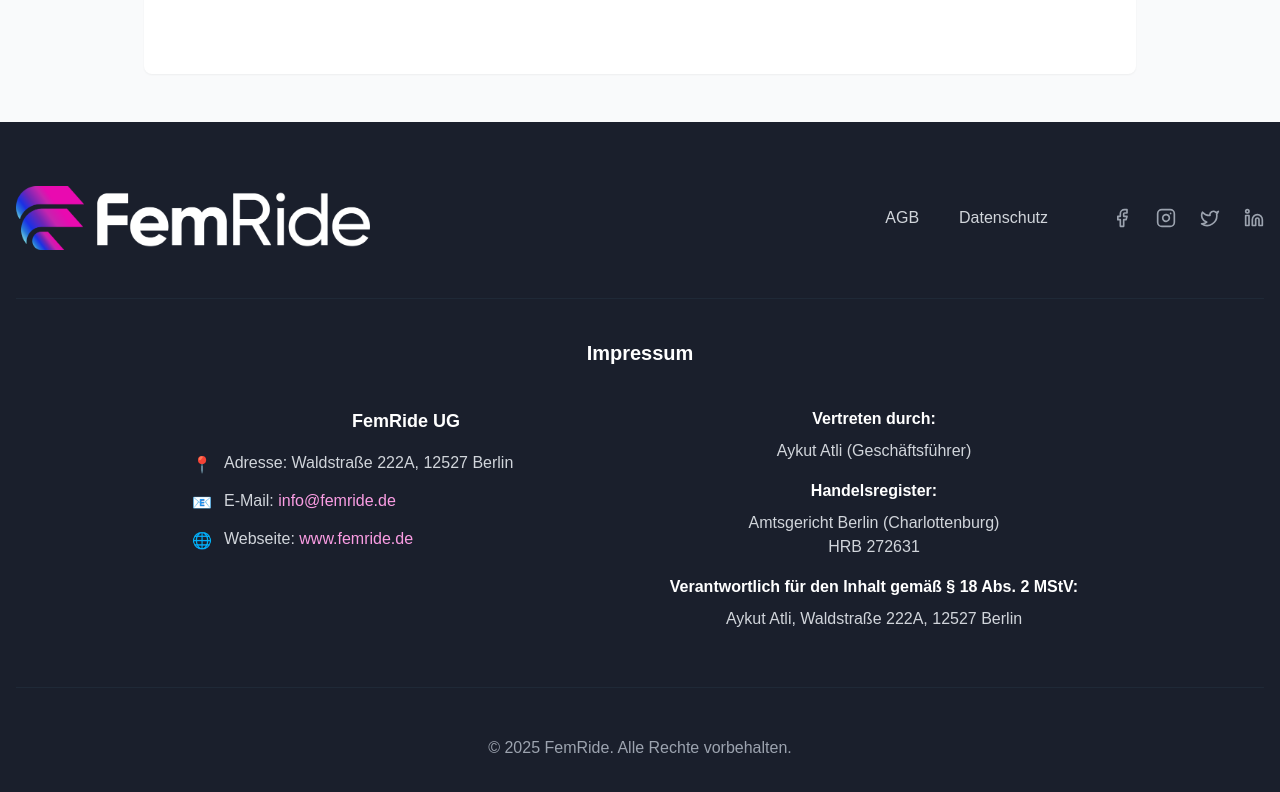
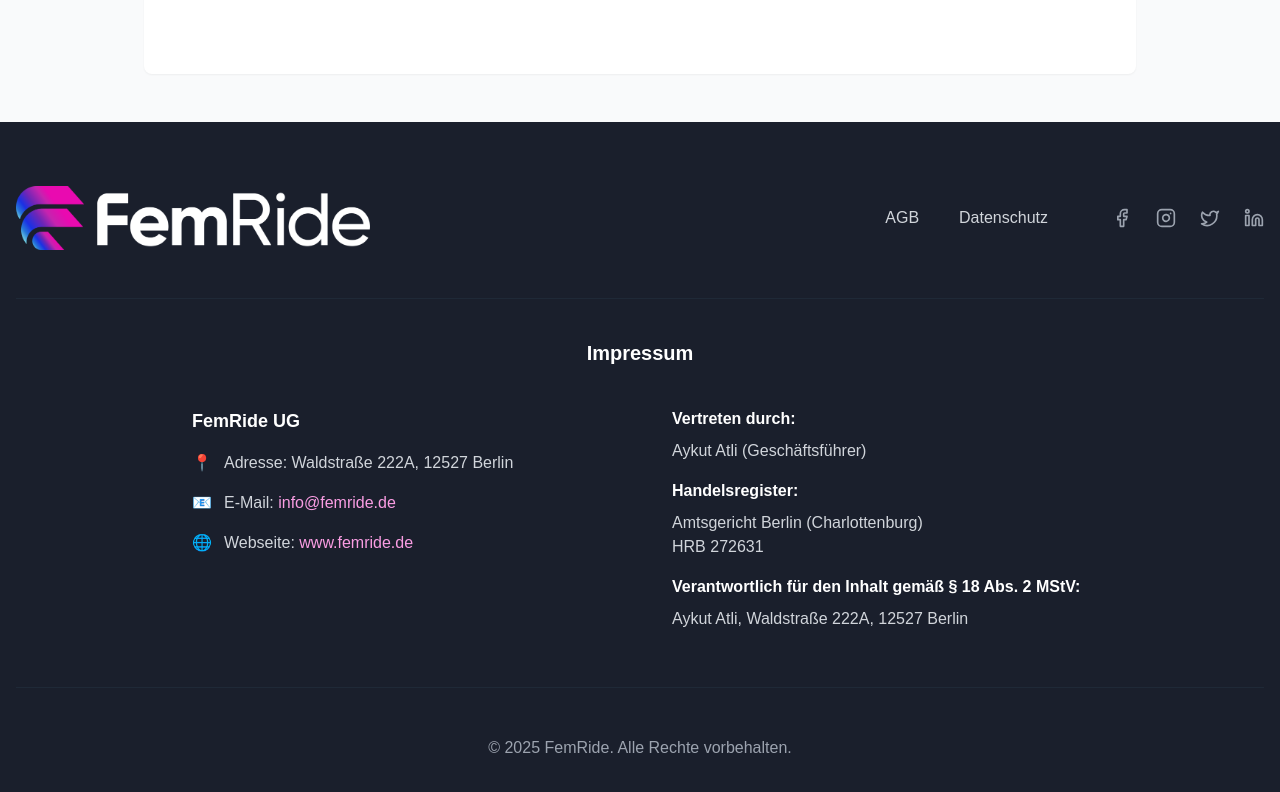
Before and after one commit to MariusWilsch/femride-main-website-95, a React (Vite) app: page /terms in a window 1280 px wide. Shown: the part 5950-6742 px from the top of the page. Built offline with nearby package versions, Linux system fonts and the light colour scheme; a small style sheet from the web is missing.

Commit message:
Fix: Impressum alignment in Footer
Adjust Impressum section to left-align content.

```diff
--- a/src/shared/Footer.tsx
+++ b/src/shared/Footer.tsx
@@ -60,30 +60,33 @@ export const Footer = () => {
         {/* Subtle divider */}
         <Separator className="bg-gray-800 my-10" />
 
-        {/* Impressum section with consistent layout */}
+        {/* Impressum section with proper alignment */}
         <div className="pb-6">
           <h2 className="text-xl font-bold mb-10 text-center">{t('footerImpressum')}</h2>
 
-          <div className="grid grid-cols-1 md:grid-cols-2 gap-x-10 gap-y-6 max-w-4xl mx-auto">
+          <div className="grid grid-cols-1 md:grid-cols-2 gap-x-16 gap-y-6 max-w-4xl mx-auto">
             {/* Left column - Company info */}
-            <div>
+            <div className="text-left">
               <h3 className="font-semibold text-lg mb-4">FemRide UG</h3>
-              <div className="flex items-start space-x-3 text-gray-300 mb-3">
-                <span className="text-[#fa9de3] mt-0.5">📍</span>
-                <p>Adresse: Waldstraße 222A, 12527 Berlin</p>
+
+              <div className="flex items-start mb-4">
+                <span className="text-[#fa9de3] mr-3">📍</span>
+                <p className="text-gray-300">Adresse: Waldstraße 222A, 12527 Berlin</p>
               </div>
-              <div className="flex items-start space-x-3 text-gray-300 mb-3">
-                <span className="text-[#fa9de3] mt-0.5">📧</span>
-                <p>E-Mail: <a href="mailto:info@femride.de" className="text-[#fa9de3] hover:underline">info@femride.de</a></p>
+
+              <div className="flex items-start mb-4">
+                <span className="text-[#fa9de3] mr-3">📧</span>
+                <p className="text-gray-300">E-Mail: <a href="mailto:info@femride.de" className="text-[#fa9de3] hover:underline">info@femride.de</a></p>
               </div>
-              <div className="flex items-start space-x-3 text-gray-300">
-                <span className="text-[#fa9de3] mt-0.5">🌐</span>
-                <p>Webseite: <a href="https://www.femride.de" target="_blank" rel="noopener noreferrer" className="text-[#fa9de3] hover:underline">www.femride.de</a></p>
+
+              <div className="flex items-start">
+                <span className="text-[#fa9de3] mr-3">🌐</span>
+                <p className="text-gray-300">Webseite: <a href="https://www.femride.de" target="_blank" rel="noopener noreferrer" className="text-[#fa9de3] hover:underline">www.femride.de</a></p>
               </div>
             </div>
 
             {/* Right column - Legal info */}
-            <div>
+            <div className="text-left">
               <div className="mb-4">
                 <h3 className="font-semibold text-white mb-2">Vertreten durch:</h3>
                 <p className="text-gray-300">Aykut Atli (Geschäftsführer)</p>
```
